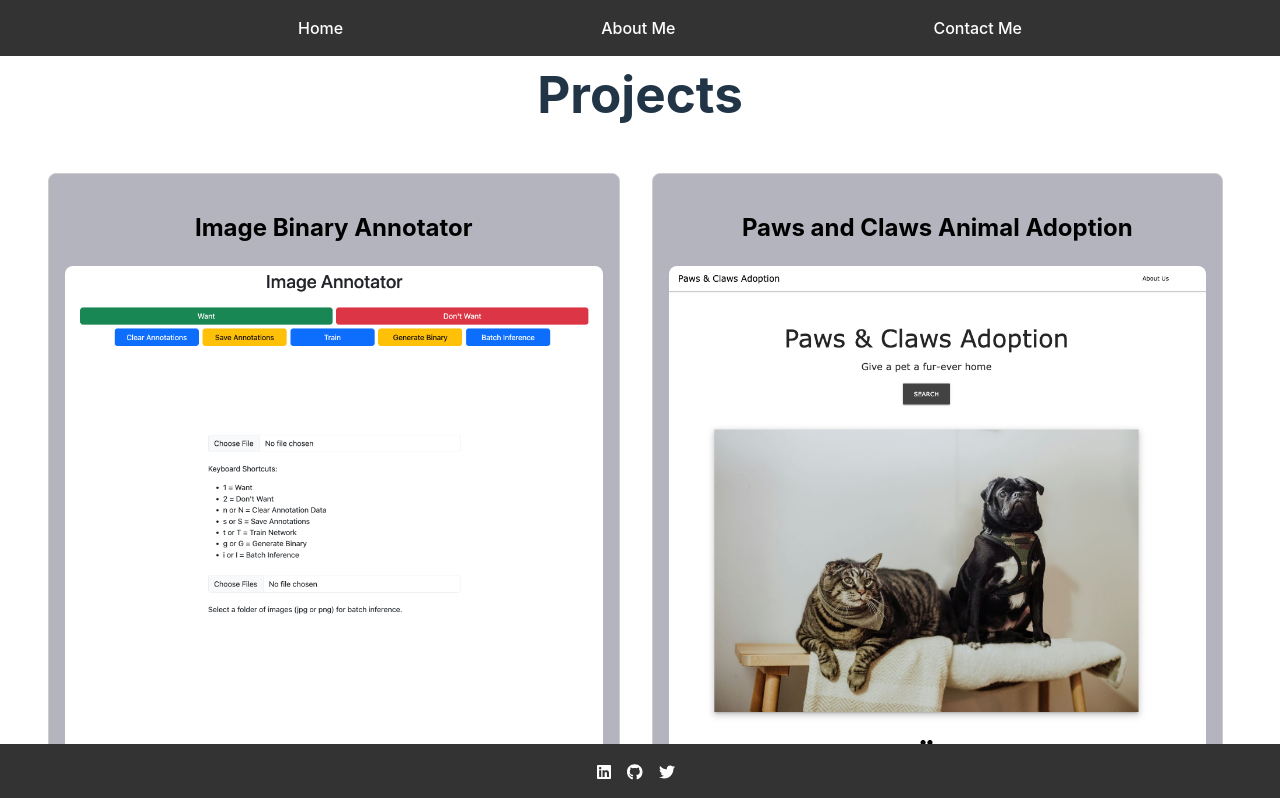
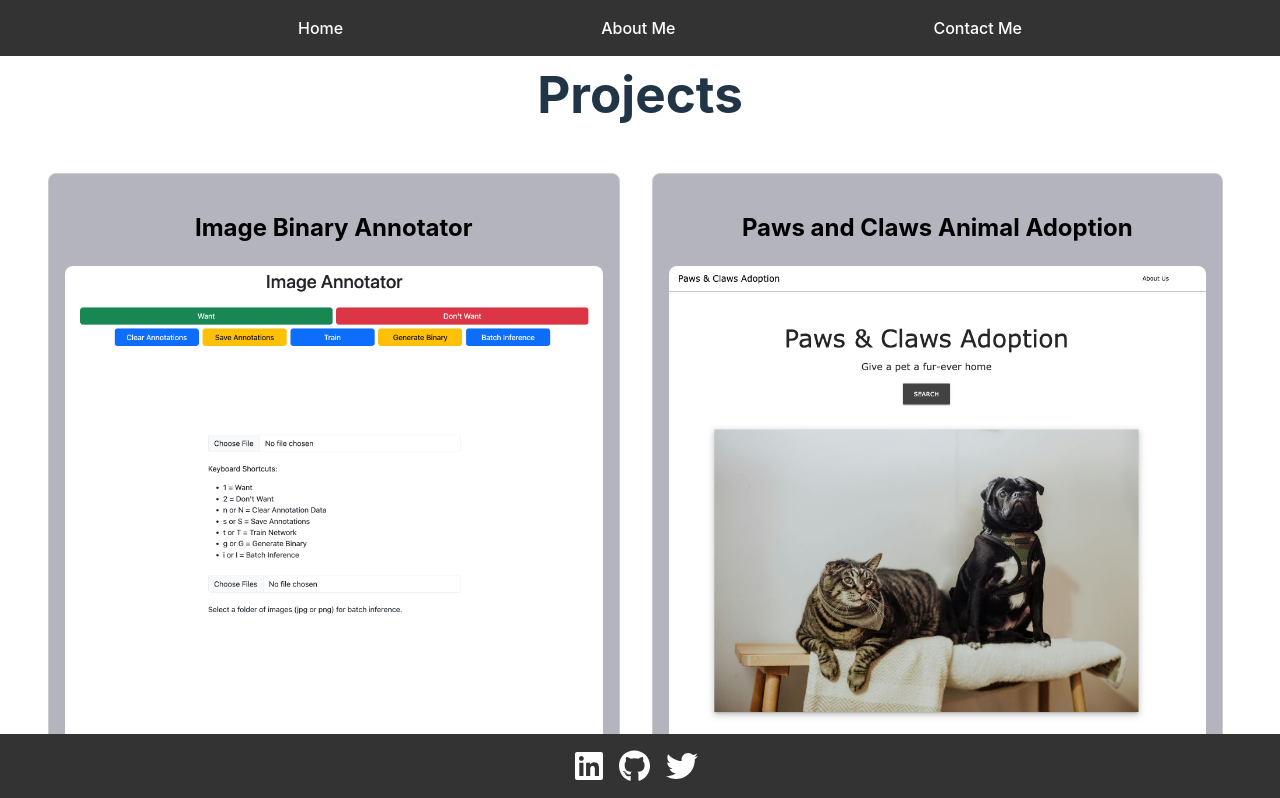
Before and after one commit to benjamin-parks/Ben-Parks-React-Portfolio, a React (Vite) app: page / in a window 1280 px wide. Shown: the top 798 px of the page. Built offline with nearby package versions, Linux system fonts and the light colour scheme.

Commit message:
upped the size of the icons

```diff
--- a/src/components/Footer.jsx
+++ b/src/components/Footer.jsx
@@ -19,17 +19,17 @@ export default function Footer() {
       }}>
         <li>
           <a href="https://www.linkedin.com/in/ben-parks-a8b04b214/" style={{ color: '#fff', marginRight: "16px" }}>
-            <FontAwesomeIcon icon={faLinkedin} />
+            <FontAwesomeIcon icon={faLinkedin} size='2x'/>
           </a>
         </li>
         <li>
           <a href="https://github.com/benjamin-parks" style={{ color: '#fff', marginRight: "16px" }}>
-            <FontAwesomeIcon icon={faGithub} />
+            <FontAwesomeIcon icon={faGithub} size='2x'/>
           </a>
         </li>
         <li>
           <a href="https://x.com/BunMunKun" style={{ color: '#fff', marginRight: "48px"}}>
-            <FontAwesomeIcon icon={faTwitter} />
+            <FontAwesomeIcon icon={faTwitter} size='2x' />
           </a>
         </li>
       </ul>
```
